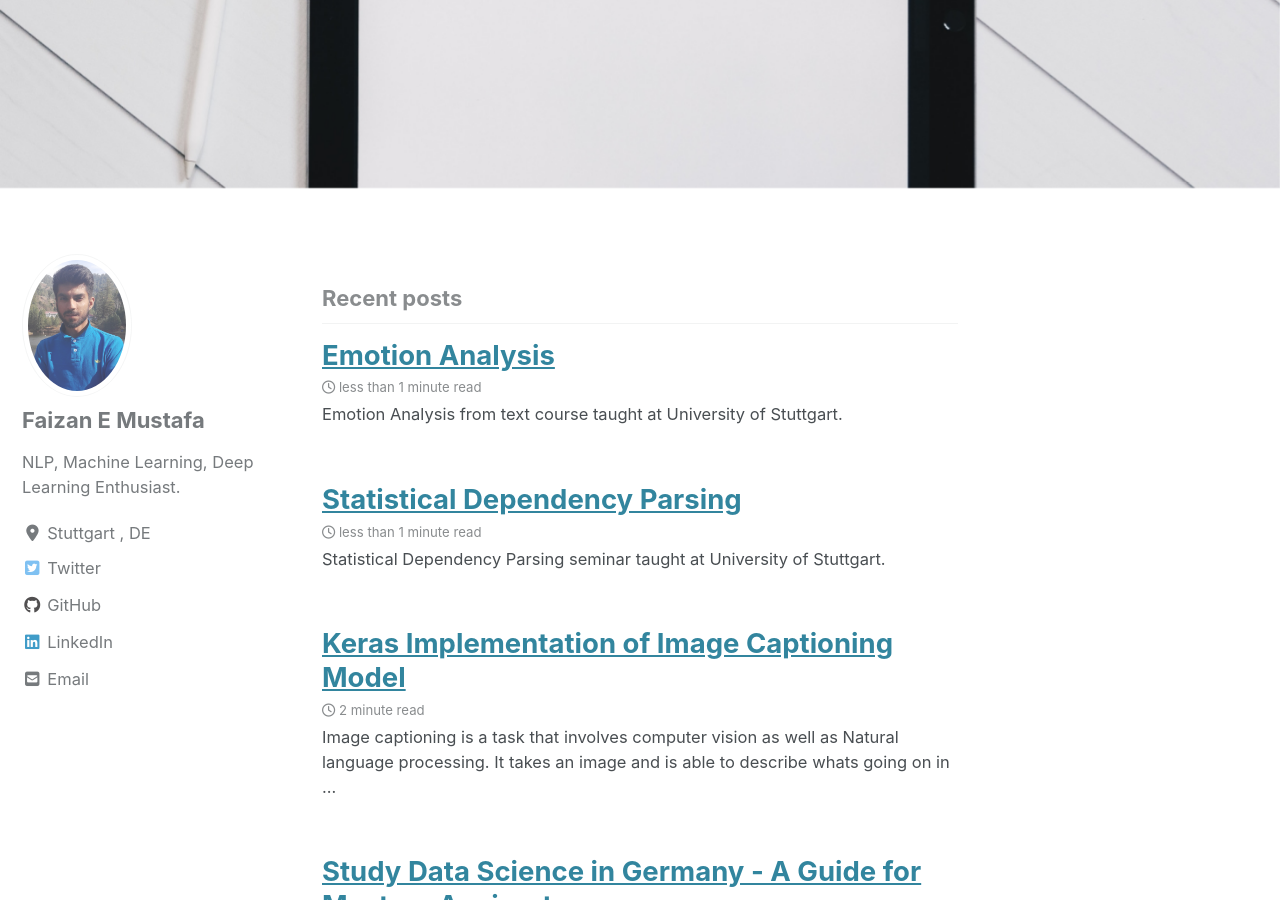
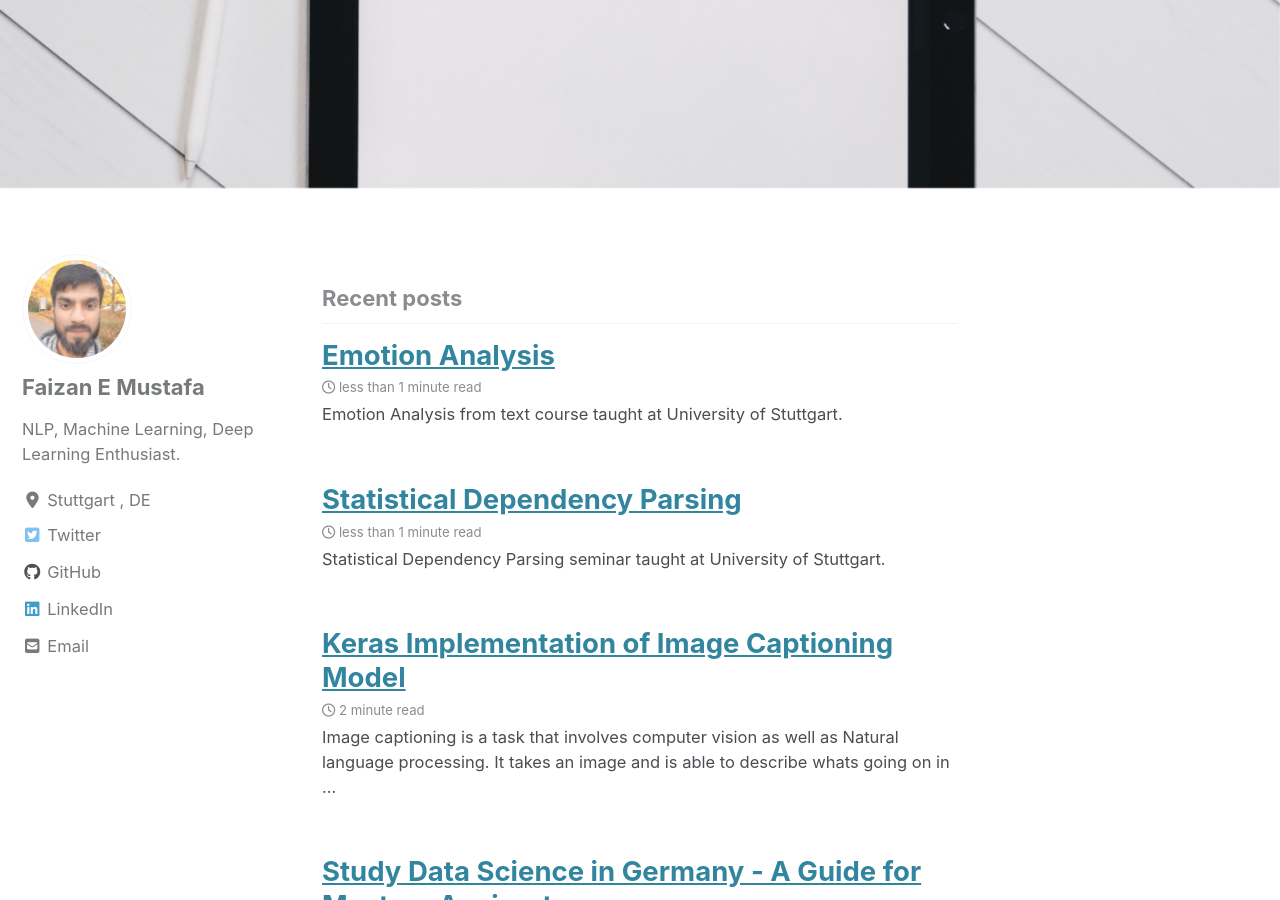
Before and after one commit to Faizan-E-Mustafa/Faizan-E-Mustafa.github.io, a Jekyll site: the page built from index.html, in a window 1280 px wide and 900 px high, scrolled down 344 px. Built offline with Jekyll 4.4.1, drawn with Linux system fonts in a browser that asks for light colours; cached includes are drawn as plain includes; nearby versions of some CDN libraries; the list of posts is cut into pages by our own code.

Commit message:
Update dp

```diff
--- a/_config.yml
+++ b/_config.yml
@@ -108,7 +108,7 @@
 # Site Author
 author:
   name             : "Faizan E Mustafa"
-  avatar           :  "/images/D.jpg" # path of avatar image, e.g. "/assets/images/bio-photo.jpg"
+  avatar           :  "/images/Dp.jpeg" # path of avatar image, e.g. "/assets/images/bio-photo.jpg"
   bio              : "NLP, Machine Learning, Deep Learning Enthusiast."
   location         : "Stuttgart , DE"
   email            : "faizanmustafa750@gmail.com"
```
Also changed, not shown: images/D.jpg (deleted), images/Dp.jpeg (added).
